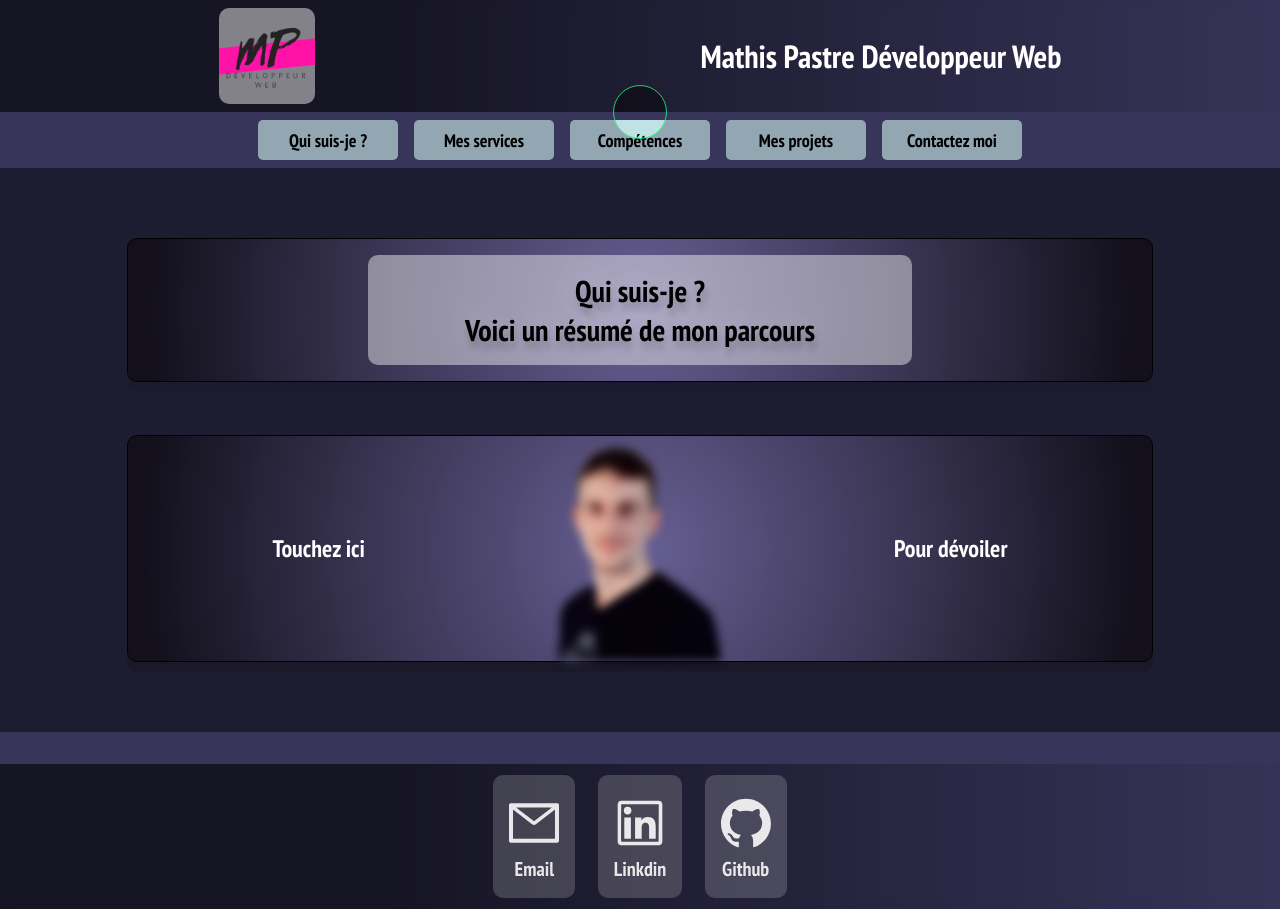
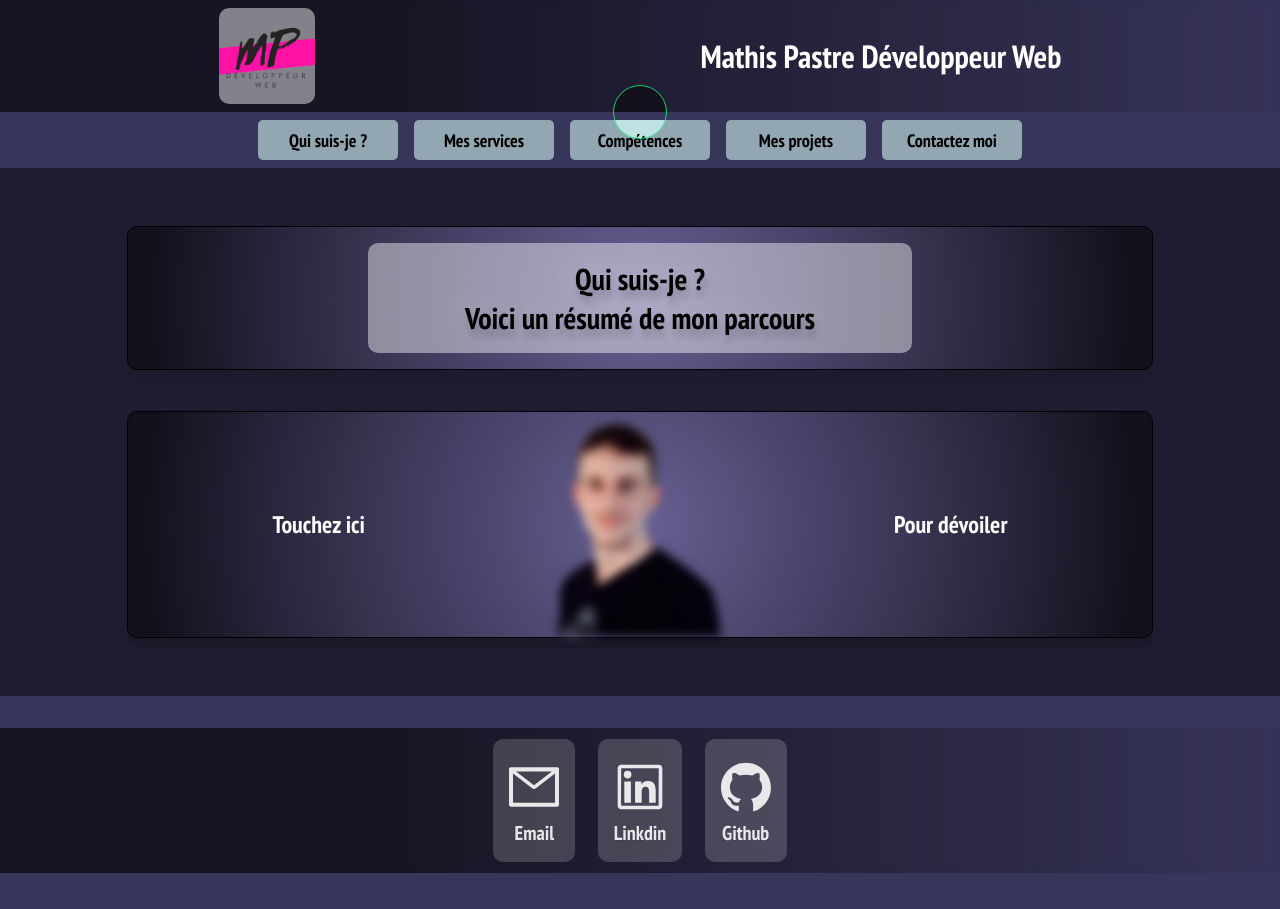
Before and after one commit to MathisPastreNelson/portfolio-mathis-pastre, a React (Create React App) app: page / in a window 1280 px wide. After the commit the page ends 873 px from the top, so only its background shows below. Built offline with nearby package versions, Linux system fonts and the light colour scheme.

Commit message:
size fix

```diff
--- a/src/style/_main.scss
+++ b/src/style/_main.scss
@@ -22,7 +22,7 @@
   background: rgba(0, 0, 0, 0.459);
   color: rgb(0, 0, 0);
   backdrop-filter: blur(5px);
-  min-height: 500px;
+  min-height: 58vh;
 }
 
 .title {
--- a/src/style/_projectsArticle.scss
+++ b/src/style/_projectsArticle.scss
@@ -179,7 +179,11 @@
   margin: 0.5rem 0.25rem 0rem 0.25rem;
   transition: all 300ms;
   border-radius: 5px;
-  background-color: rgba(204, 204, 204, 0.712);
+  background: linear-gradient(
+    90deg,
+    rgba(250, 250, 250, 0.699) 50%,
+    rgba(243, 243, 243, 0.603) 100%
+  );
   font-size: 18px;
   border: 1px solid rgba(0, 0, 0, 0.521);
   cursor: none;
--- a/src/style/index.css
+++ b/src/style/index.css
@@ -93,7 +93,7 @@ header {
   color: rgb(0, 0, 0);
   -webkit-backdrop-filter: blur(5px);
           backdrop-filter: blur(5px);
-  min-height: 500px;
+  min-height: 58vh;
 }
 
 .title {
@@ -853,7 +853,7 @@ div > p {
   margin: 0.5rem 0.25rem 0rem 0.25rem;
   transition: all 300ms;
   border-radius: 5px;
-  background-color: rgba(204, 204, 204, 0.712);
+  background: linear-gradient(90deg, rgba(250, 250, 250, 0.699) 50%, rgba(243, 243, 243, 0.603) 100%);
   font-size: 18px;
   border: 1px solid rgba(0, 0, 0, 0.521);
   cursor: none;
```
Also changed, not shown: 1 other file (tests, documents, lock files or other folders).
